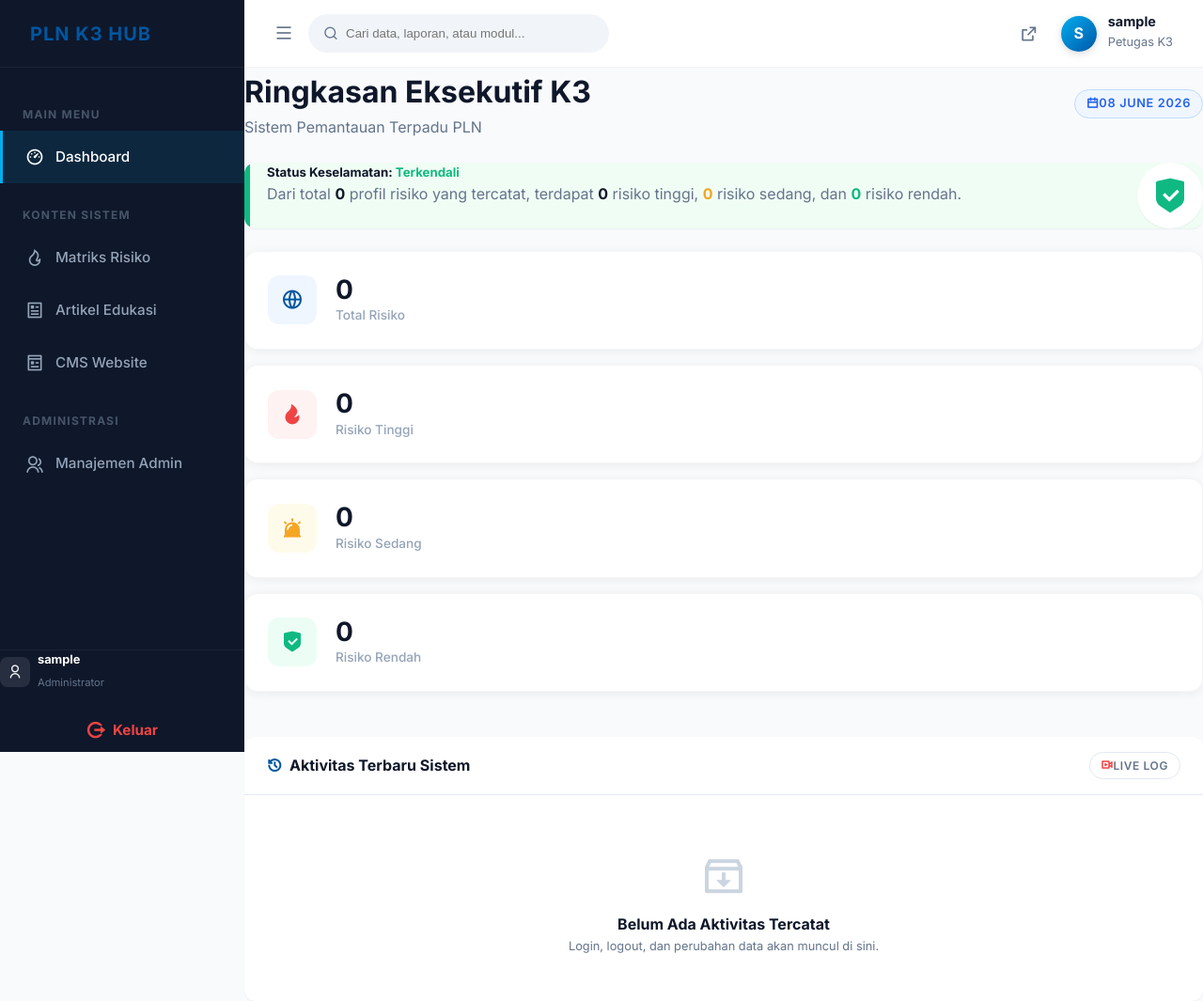
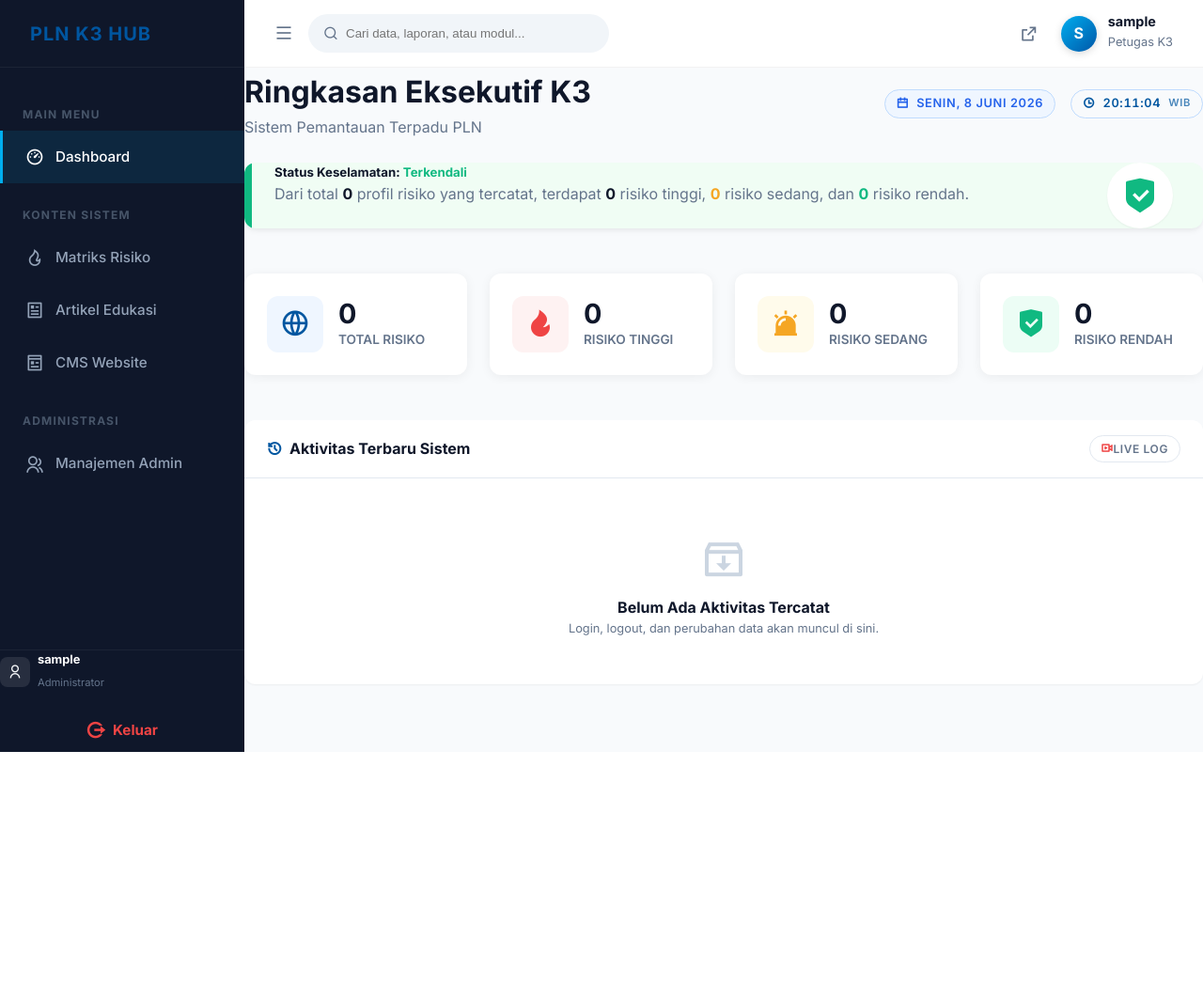
Before and after one commit to AvrioWitoberd/K3_PLN, a PHP site: page /admin in a window 1280 px wide. Shown: the whole page at 94% size. After the commit the page ends 800 px from the top, so only its background shows below. Run offline with PHP 8.4, Linux system fonts and the light colour scheme; the visitor is signed in with stand-in values (Sample User, id 1); data that the repository does not hold is empty.

Commit message:
benerin dashboard lagi

```diff
--- a/views/admin/dashboard.php
+++ b/views/admin/dashboard.php
@@ -5,7 +5,37 @@
         <h1 class="h3 font-weight-bold text-dark m-0">Ringkasan Eksekutif K3</h1>
         <p class="text-muted mt-1">Sistem Pemantauan Terpadu PLN</p>
     </div>
-    <span class="badge badge--soft badge--info px-3 py-2 fs-7 m-0"><i class="ri-calendar-line"></i> <?= date('d F Y') ?></span>
+    <div class="dashboard-clock d-flex align-items-center gap-3 flex-shrink-0">
+        <div class="dashboard-clock__date d-flex align-items-center gap-2 badge badge--soft badge--info px-3 py-2 fs-7 m-0">
+            <i class="ri-calendar-line"></i>
+            <span id="liveDateText">Memuat...</span>
+        </div>
+        <div class="dashboard-clock__time d-flex align-items-center gap-2 badge badge--soft badge--primary px-3 py-2 fs-7 m-0" style="font-variant-numeric: tabular-nums;">
+            <i class="ri-time-line"></i>
+            <span id="liveTimeText">--:--:--</span>
+            <span style="font-size:0.7rem; opacity:0.7;">WIB</span>
+        </div>
+    </div>
+
+    <script>
+    (function() {
+        const hariIndo = ['Minggu','Senin','Selasa','Rabu','Kamis','Jumat','Sabtu'];
+        const bulanIndo = ['Januari','Februari','Maret','April','Mei','Juni','Juli','Agustus','September','Oktober','November','Desember'];
+        const elDate = document.getElementById('liveDateText');
+        const elTime = document.getElementById('liveTimeText');
+
+        function pad(n) { return n < 10 ? '0' + n : n; }
+
+        function updateClock() {
+            const now = new Date();
+            elDate.textContent = hariIndo[now.getDay()] + ', ' + now.getDate() + ' ' + bulanIndo[now.getMonth()] + ' ' + now.getFullYear();
+            elTime.textContent = pad(now.getHours()) + ':' + pad(now.getMinutes()) + ':' + pad(now.getSeconds());
+        }
+
+        updateClock();
+        setInterval(updateClock, 1000);
+    })();
+    </script>
 </div>
 
 <?php
@@ -15,9 +45,9 @@
 ?>
 <!-- Ringkasan Eksekutif Panel -->
 <!-- Ringkasan Eksekutif Panel -->
-<div class="card border-0 shadow-sm rounded-lg mb-4" style="background-color: <?= $total_tinggi > 0 ? '#fef2f2' : '#f0fdf4' ?>; position: relative; overflow: hidden;">
-    <div style="position: absolute; left: 0; top: 0; width: 6px; height: 100%; background-color: <?= $total_tinggi > 0 ? '#ef4444' : '#10b981' ?>;"></div>
-    <div class="card__body p-4 d-flex flex-column flex-md-row align-items-md-center justify-content-between gap-3" style="padding-left: 1.5rem !important;">
+<div class="card border-0 shadow-soft rounded-xl mb-5 executive-summary-card" style="background-color: <?= $total_tinggi > 0 ? '#fef2f2' : '#f0fdf4' ?>; position: relative; overflow: hidden; transform: translateY(0); transition: all 0.3s ease;">
+    <div style="position: absolute; left: 0; top: 0; width: 8px; height: 100%; background-color: <?= $total_tinggi > 0 ? '#ef4444' : '#10b981' ?>;"></div>
+    <div class="card__body p-4 d-flex flex-column flex-md-row align-items-md-center justify-content-between gap-4" style="padding-left: 2rem !important; padding-right: 2rem !important;">
         <div>
             <h5 class="font-weight-bold m-0 mb-2">Status Keselamatan: <span class="<?= $total_tinggi > 0 ? 'text-danger' : 'text-success' ?>"><?= $status_text ?></span></h5>
             <p class="text-muted m-0 fs-6" style="line-height: 1.6;">
@@ -34,41 +64,36 @@
 </div>
 
 <!-- 4 Stats Cards -->
-<div class="row mb-5">
-    <div class="col-md-3 mb-3">
-        <div class="stat-card h-100" style="margin: 0;">
-            <div class="stat-card__icon text-primary" style="background: #eff6ff;"><i class="ri-global-line"></i></div>
-            <div>
-                <div class="stat-card__number"><?= htmlspecialchars($total_risiko) ?></div>
-                <div class="stat-card__label">Total Risiko</div>
-            </div>
+<div class="dashboard-stats-grid mb-5">
+    <div class="stat-card h-100 shadow-sm border-0 bg-white" style="margin: 0; padding: 1.5rem; display: flex; align-items: center; gap: 1rem; border-radius: var(--radius-lg); transition: all 0.3s;">
+        <div class="stat-card__icon text-primary rounded-lg flex-shrink-0 d-flex justify-content-center align-items-center" style="background: #eff6ff; width: 60px; height: 60px; font-size: 2rem;"><i class="ri-global-line"></i></div>
+        <div>
+            <div class="stat-card__number" style="font-size: 1.8rem; font-weight: 800; line-height: 1.2; color: #0f172a;"><?= htmlspecialchars($total_risiko) ?></div>
+            <div class="stat-card__label" style="font-size: 0.85rem; color: #64748b; font-weight: 600; text-transform: uppercase;">Total Risiko</div>
         </div>
     </div>
-    <div class="col-md-3 mb-3">
-        <div class="stat-card h-100" style="margin: 0;">
-            <div class="stat-card__icon text-danger" style="background: #fef2f2;"><i class="ri-fire-fill"></i></div>
-            <div>
-                <div class="stat-card__number"><?= htmlspecialchars($total_tinggi) ?></div>
-                <div class="stat-card__label">Risiko Tinggi</div>
-            </div>
+
+    <div class="stat-card h-100 shadow-sm border-0 bg-white" style="margin: 0; padding: 1.5rem; display: flex; align-items: center; gap: 1rem; border-radius: var(--radius-lg); transition: all 0.3s;">
+        <div class="stat-card__icon text-danger rounded-lg flex-shrink-0 d-flex justify-content-center align-items-center" style="background: #fef2f2; width: 60px; height: 60px; font-size: 2rem;"><i class="ri-fire-fill"></i></div>
+        <div>
+            <div class="stat-card__number" style="font-size: 1.8rem; font-weight: 800; line-height: 1.2; color: #0f172a;"><?= htmlspecialchars($total_tinggi) ?></div>
+            <div class="stat-card__label" style="font-size: 0.85rem; color: #64748b; font-weight: 600; text-transform: uppercase;">Risiko Tinggi</div>
         </div>
     </div>
-    <div class="col-md-3 mb-3">
-        <div class="stat-card h-100" style="margin: 0;">
-            <div class="stat-card__icon text-warning" style="background: #fffbeb;"><i class="ri-alarm-warning-fill"></i></div>
-            <div>
-                <div class="stat-card__number"><?= htmlspecialchars($total_sedang) ?></div>
-                <div class="stat-card__label">Risiko Sedang</div>
-            </div>
+
+    <div class="stat-card h-100 shadow-sm border-0 bg-white" style="margin: 0; padding: 1.5rem; display: flex; align-items: center; gap: 1rem; border-radius: var(--radius-lg); transition: all 0.3s;">
+        <div class="stat-card__icon text-warning rounded-lg flex-shrink-0 d-flex justify-content-center align-items-center" style="background: #fffbeb; width: 60px; height: 60px; font-size: 2rem;"><i class="ri-alarm-warning-fill"></i></div>
+        <div>
+            <div class="stat-card__number" style="font-size: 1.8rem; font-weight: 800; line-height: 1.2; color: #0f172a;"><?= htmlspecialchars($total_sedang) ?></div>
+            <div class="stat-card__label" style="font-size: 0.85rem; color: #64748b; font-weight: 600; text-transform: uppercase;">Risiko Sedang</div>
         </div>
     </div>
-    <div class="col-md-3 mb-3">
-        <div class="stat-card h-100" style="margin: 0;">
-            <div class="stat-card__icon text-success" style="background: #ecfdf5;"><i class="ri-shield-check-fill"></i></div>
-            <div>
-                <div class="stat-card__number"><?= htmlspecialchars($total_rendah) ?></div>
-                <div class="stat-card__label">Risiko Rendah</div>
-            </div>
+
+    <div class="stat-card h-100 shadow-sm border-0 bg-white" style="margin: 0; padding: 1.5rem; display: flex; align-items: center; gap: 1rem; border-radius: var(--radius-lg); transition: all 0.3s;">
+        <div class="stat-card__icon text-success rounded-lg flex-shrink-0 d-flex justify-content-center align-items-center" style="background: #ecfdf5; width: 60px; height: 60px; font-size: 2rem;"><i class="ri-shield-check-fill"></i></div>
+        <div>
+            <div class="stat-card__number" style="font-size: 1.8rem; font-weight: 800; line-height: 1.2; color: #0f172a;"><?= htmlspecialchars($total_rendah) ?></div>
+            <div class="stat-card__label" style="font-size: 0.85rem; color: #64748b; font-weight: 600; text-transform: uppercase;">Risiko Rendah</div>
         </div>
     </div>
 </div>
@@ -108,8 +133,33 @@
 </div>
 
 <style>
+/* ---- Dashboard Grid Layout ---- */
+.dashboard-stats-grid {
+    display: grid;
+    grid-template-columns: repeat(auto-fit, minmax(220px, 1fr));
+    gap: 1.5rem;
+}
+
+/* Enhancements & Animations */
+.executive-summary-card:hover {
+    transform: translateY(-5px) !important;
+    box-shadow: 0 10px 25px -5px rgba(0, 0, 0, 0.1), 0 8px 10px -6px rgba(0, 0, 0, 0.05) !important;
+}
+
+.stat-card { animation: slideUp 0.6s ease-out backwards; }
+.stat-card:nth-child(1) { animation-delay: 0.1s; }
+.stat-card:nth-child(2) { animation-delay: 0.2s; }
+.stat-card:nth-child(3) { animation-delay: 0.3s; }
+.stat-card:nth-child(4) { animation-delay: 0.4s; }
+
+.stat-card:hover {
+    transform: translateY(-4px);
+    box-shadow: 0 10px 15px -3px rgba(0, 86, 160, 0.08), 0 4px 6px -2px rgba(0, 86, 160, 0.04) !important;
+}
+
 .activity-item { animation: fadeIn 0.4s ease-in-out; }
 @keyframes fadeIn { from { opacity: 0; transform: translateY(5px); } to { opacity: 1; transform: translateY(0); } }
+@keyframes slideUp { from { opacity: 0; transform: translateY(15px); } to { opacity: 1; transform: translateY(0); } }
 </style>
 
 <?php require_once __DIR__ . '/layouts/footer.php'; ?>
```
Also changed, not shown: includes/db.php (deleted, +0 -16 lines).
